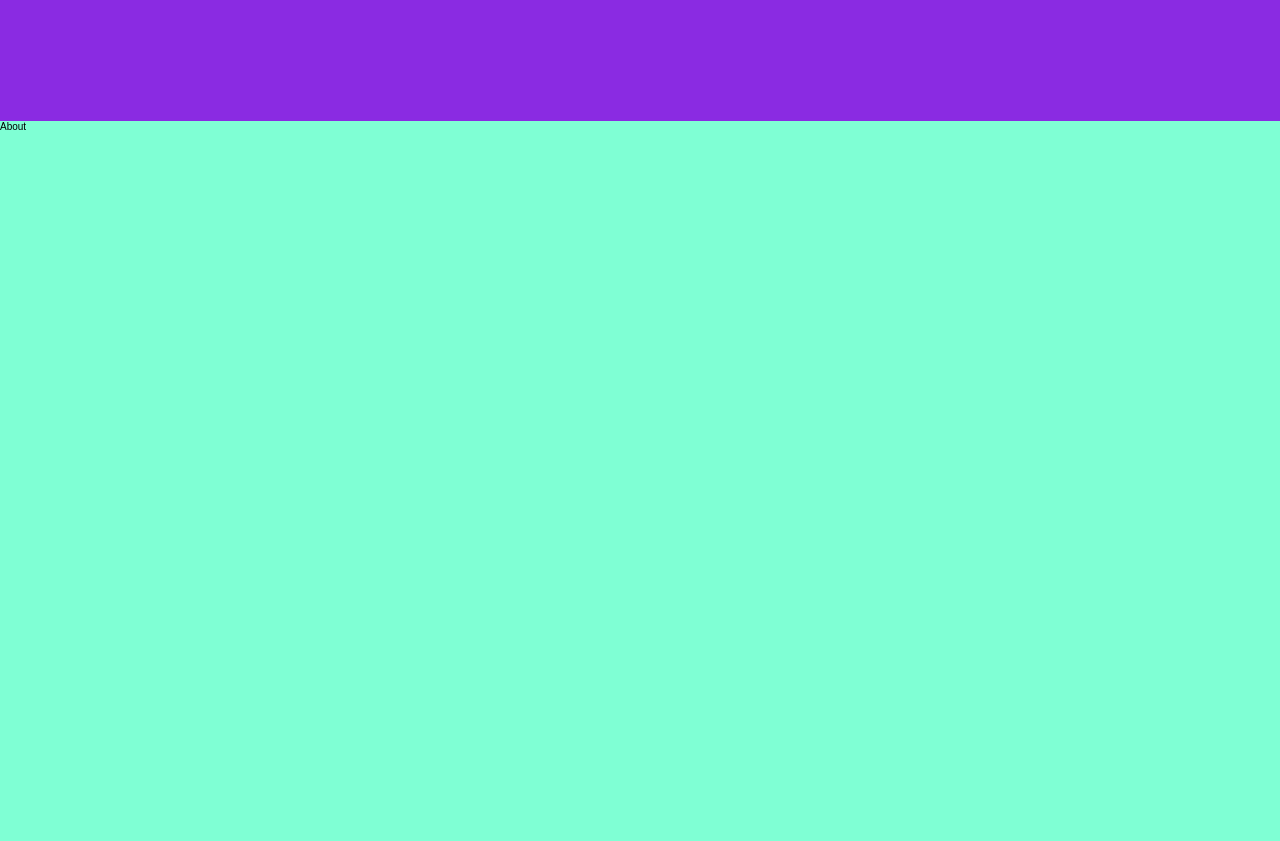
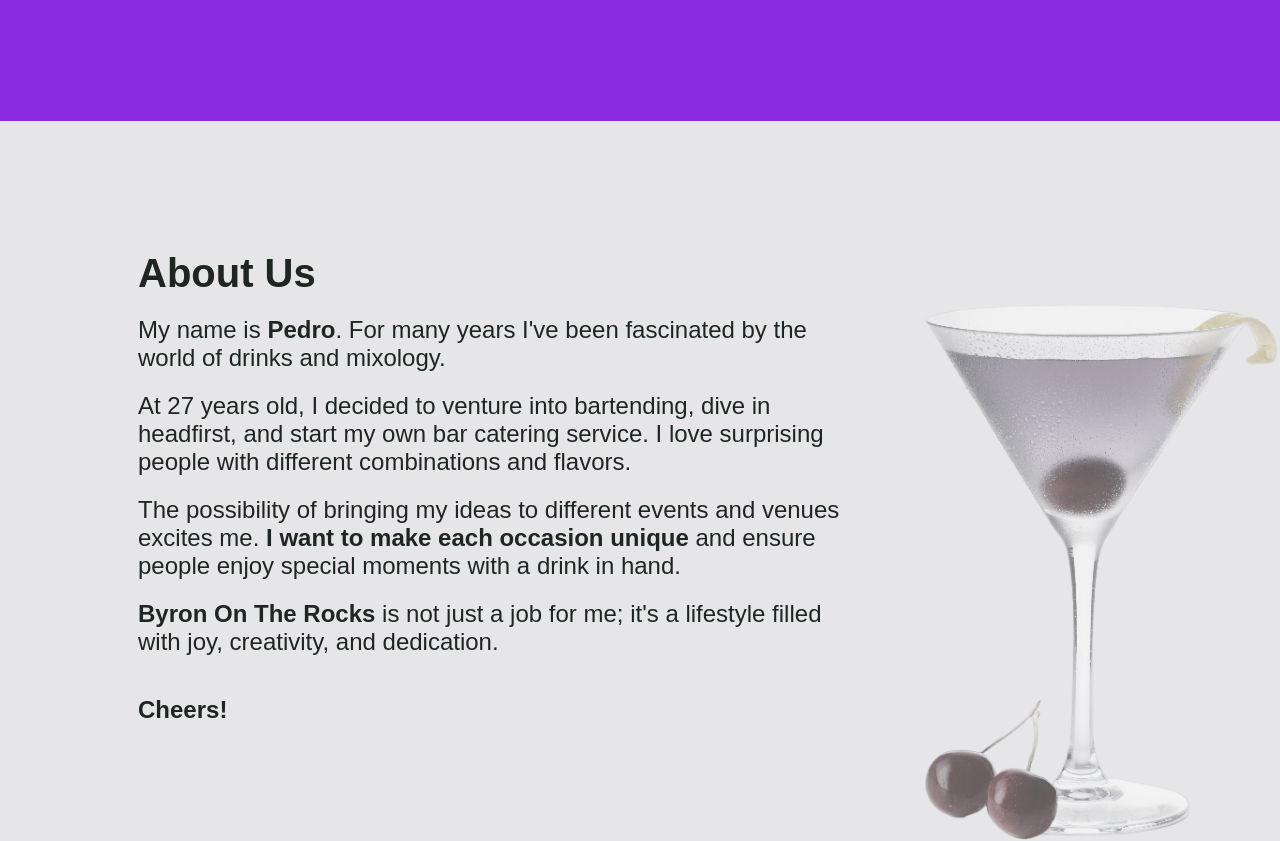
Before and after one commit to matipeco/byron-on-the-rocks, a React (Vite) app: page / in a window 1280 px wide. Shown: the part 6460-7301 px from the top of the page. Built offline with nearby package versions, Linux system fonts and the light colour scheme; a web font is replaced by a local one.

Commit message:
componente About y agregando img

```diff
--- a/src/components/About/index.tsx
+++ b/src/components/About/index.tsx
@@ -1,9 +1,29 @@
+import { Container } from '../Container'
 import './style.scss'
 
 export const About = () =>{
   return(
     <section id='About' className='about__container'>
-      About
+      <Container>
+        <div className='about__container-text'>
+          <h3 className='about__title'>About Us</h3>
+          <p>
+            My name is <span>Pedro</span>. For many years I've been fascinated by the world of drinks and mixology.
+          </p>
+          <p>
+            At 27 years old, I decided to venture into bartending, dive in headfirst, and start my own bar catering service. I love surprising people with different combinations and flavors.
+          </p>
+          <p>
+          The possibility of bringing my ideas to different events and venues excites me. <span>I want to make each occasion unique</span> and ensure people enjoy special moments with a drink in hand.
+          </p>
+          <p>
+            <span>Byron On The Rocks</span> is not just a job for me; it's a lifestyle filled with joy, creativity, and dedication.
+          </p>
+          <span>
+            Cheers!
+          </span>
+        </div>
+      </Container>
     </section>
   )
 }
--- a/src/components/About/style.scss
+++ b/src/components/About/style.scss
@@ -1,6 +1,59 @@
 .about{
   &__container{
-    background-color: aquamarine;
+    background-color: #e6e6e8;
     min-height: 100vh;
+    // position: relative;
+    z-index: 1;
+    color:#1f2622;
+    position: relative;
+    overflow: hidden;
+    &>div{
+    }
+    &-text{
+      // outline: 1px solid red;
+      margin-left: 1rem;
+      width: 70%;
+      display: flex;
+      // align-items: center;
+      justify-content: center;
+      flex-direction: column;
+      padding-top: 13rem;
+      h3{
+        // outline: 1px solid red;
+        font-size: 4rem;
+        margin-bottom: 2rem;
+      }
+      p{
+        font-size: 2.4rem;
+        margin-bottom: 2rem;
+
+        span{
+          font-size: 2.4rem;
+          font-weight: bold;
+        }
+      }
+      span{
+        margin-top: 2rem;
+        font-size: 2.4rem;
+        font-weight: bold;
+      }
+    }
+
+  }
+  &__container::before {
+    content: '';
+    position: absolute;
+    margin-top: 4rem;
+    // margin-left: 15rem;
+    top: 0rem;
+    left: 15rem;
+    width: 100%;
+    height: 100%;
+    background-image: url('../../assets/aboutt.png');
+    background-repeat: no-repeat;
+    background-size: contain;
+    background-position: top;
+    filter: grayscale(0.7);
+    opacity: 0.6;
   }
 }
```
Also changed, not shown: src/assets/aboutt.png (added).
